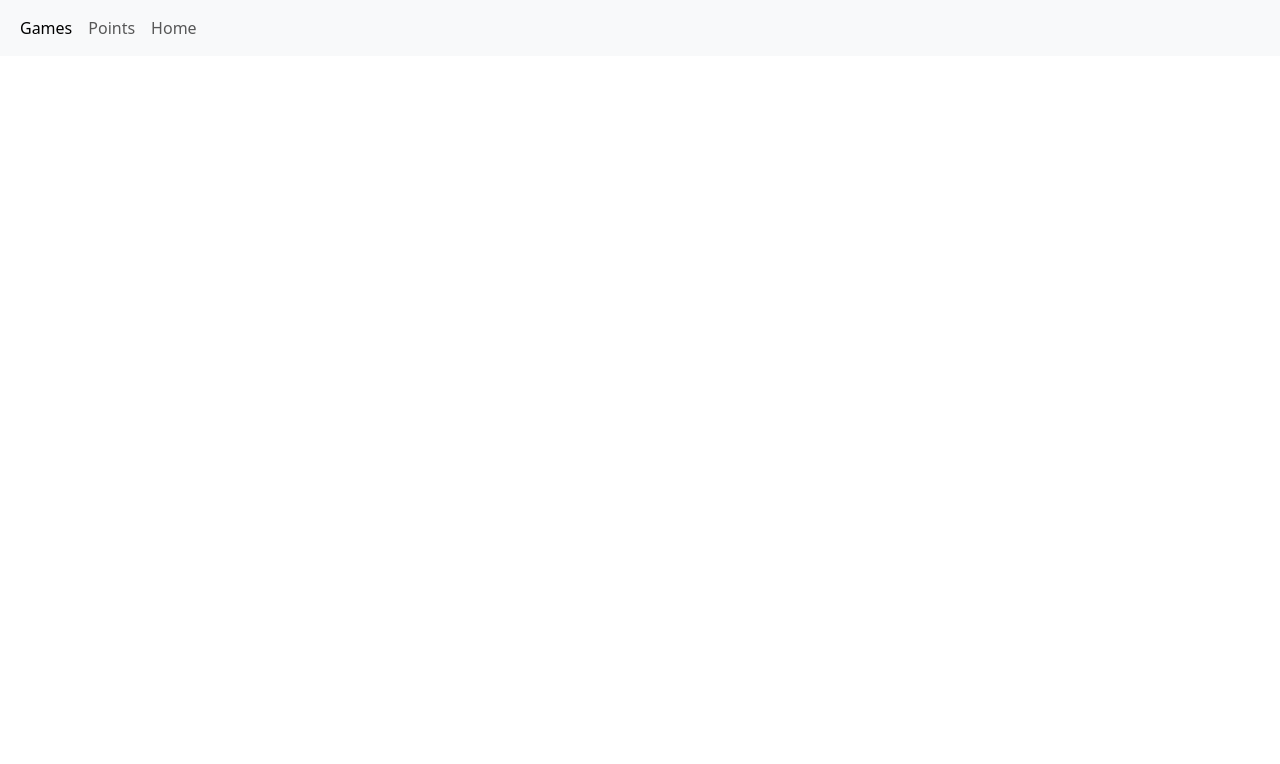
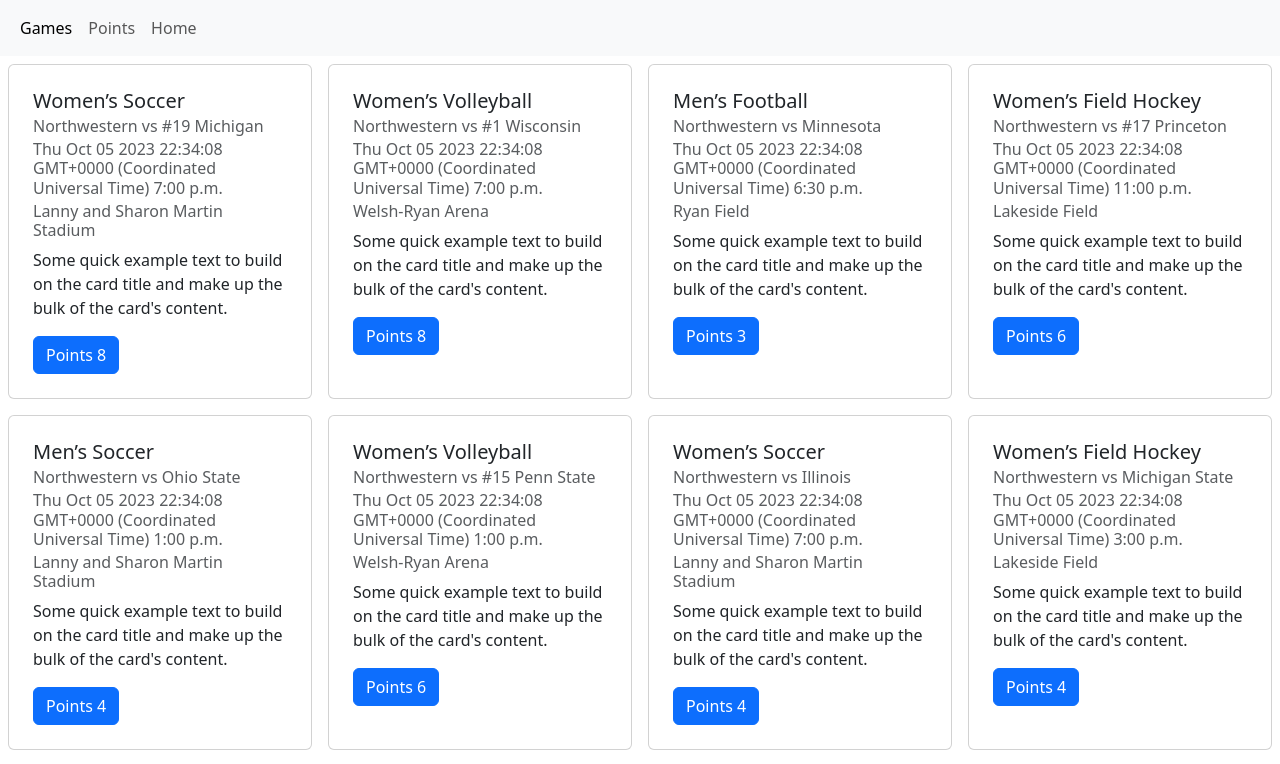
Before and after one commit to 392-f23/WILDCATracker, a React (Vite) app: page /games in a window 1280 px wide. Shown: the top 764 px of the page. Built offline with nearby package versions, Linux system fonts and the light colour scheme.

Commit message:
Alex GamesList Structure

```diff
--- a/src/components/GameCard.jsx
+++ b/src/components/GameCard.jsx
@@ -1,13 +1,13 @@
-const GameCard = ({ Game }) => {
+const GameCard = ({ game }) => {
     return (
-        <div className="card" style={{width : "18rem"}}>
+        <div className="card m-2 p-2">
           <div className="card-body">
-            <h5 className="card-title">{Game.sport}</h5>
-            <h6 className="card-subtitle mb-2 text-muted">Northwestern vs {Game.opponent}</h6>
-            <h6 className="card-subtitle mb-2 text-muted">{Game.date.toString()} {Game.time}</h6>
-            <h6 className="card-subtitle mb-2 text-muted">{Game.location}</h6>
+            <h5 className="card-title">{game.sport}</h5>
+            <h6 className="card-subtitle mb-2 text-muted">Northwestern vs {game.opponent}</h6>
+            <h6 className="card-subtitle mb-2 text-muted">{game.date.toString()} {game.time}</h6>
+            <h6 className="card-subtitle mb-2 text-muted">{game.location}</h6>
             <p className="card-text">Some quick example text to build on the card title and make up the bulk of the card's content.</p>
-            <a href="#" className="btn btn-primary">Points {Game.points}</a>
+            <a href="#" className="btn btn-primary">Points {game.points}</a>
           </div>
         </div>
     )
--- /dev/null
+++ b/src/components/GamesList.css
@@ -0,0 +1,4 @@
+.games-list {
+    display: grid;
+    grid-template-columns: repeat(auto-fill, 20rem);
+  }
--- /dev/null
+++ b/src/components/GamesList.jsx
@@ -0,0 +1,15 @@
+import GameCard from './GameCard';
+import './GamesList.css';
+
+const GamesList = ({games}) => {
+  return(
+  <div className="games-list">
+  {
+    Object.entries(games).map(([id, game]) => {
+      return( <GameCard game = {game} />)})
+  }
+  </div>
+)
+};
+
+export default GamesList;
--- a/src/components/GamesPage.jsx
+++ b/src/components/GamesPage.jsx
@@ -0,0 +1,11 @@
+import GamesList from "./GamesList"
+
+const GamesPage = ({games}) => {
+    return (
+      <div>
+        <GamesList games={games} />
+      </div>
+    );
+  };
+
+export default GamesPage;
--- a/src/components/Router.jsx
+++ b/src/components/Router.jsx
@@ -1,7 +1,7 @@
 import React from "react";
 import { BrowserRouter, Route, Routes, useParams } from "react-router-dom";
 import NavBar from "./NavBar"
-import GameCard from "./GameCard"
+import GamesPage from "./GamesPage"
 import games_data from "../utilities/data.js";
 
 const MyRouter = () => {
@@ -9,13 +9,13 @@
 		<BrowserRouter>
 			<Routes>
 				<Route path='/' element = {
+					<NavBar></NavBar>
+				}></Route>
+				<Route path='/games' element = {
 					<div>
 						<NavBar></NavBar>
-						<GameCard Game={games_data["1"]}></GameCard>
+						<GamesPage games={games_data}></GamesPage>
 					</div>
-				}></Route>
-				<Route path='/games' element = {
-					<NavBar></NavBar>
 				}></Route>
 				<Route path='/points' element = {
 					<NavBar></NavBar>
--- a/src/utilities/data.js
+++ b/src/utilities/data.js
@@ -1,5 +1,6 @@
-const games_data = {
-  "1": {
+const games_data = [
+  {
+    id: 1,
     sport: "Women’s Soccer",
     opponent: "#19 Michigan",
     location: "Lanny and Sharon Martin Stadium",
@@ -7,7 +8,8 @@
     time: "7:00 p.m.",
     points: 8
   },
-  "2": {
+  {
+    id: 2,
     sport: "Women’s Volleyball",
     opponent: "#1 Wisconsin",
     location: "Welsh-Ryan Arena",
@@ -15,7 +17,8 @@
     time: "7:00 p.m.",
     points: 8
   },
-  "3": {
+  {
+    id: 3,
     sport: "Men’s Football",
     opponent: "Minnesota",
     location: "Ryan Field",
@@ -23,7 +26,8 @@
     time: "6:30 p.m.",
     points: 3
   },
-  "4": {
+  {
+    id: 4,
     sport: "Women’s Field Hockey",
     opponent: "#17 Princeton",
     location: "Lakeside Field",
@@ -31,7 +35,8 @@
     time: "11:00 p.m.",
     points: 6
   },
-  "5": {
+  {
+    id: 5,
     sport: "Men’s Soccer",
     opponent: "Ohio State",
     location: "Lanny and Sharon Martin Stadium",
@@ -39,7 +44,8 @@
     time: "1:00 p.m.",
     points: 4
   },
-  "6": {
+  {
+    id: 6,
     sport: "Women’s Volleyball",
     opponent: "#15 Penn State",
     location: "Welsh-Ryan Arena",
@@ -47,7 +53,8 @@
     time: "1:00 p.m.",
     points: 6
   },
-  "7": {
+  {
+    id: 7,
     sport: "Women’s Soccer",
     opponent: "Illinois",
     location: "Lanny and Sharon Martin Stadium",
@@ -55,7 +62,8 @@
     time: "7:00 p.m.",
     points: 4
   },
-  "8": {
+  {
+    id: 8,
     sport: "Women’s Field Hockey",
     opponent: "Michigan State",
     location: "Lakeside Field",
@@ -63,7 +71,8 @@
     time: "3:00 p.m.",
     points: 4
   },
-  "9": {
+  {
+    id: 9,
     sport: "Women’s Volleyball",
     opponent: "Michigan State",
     location: "Welsh-Ryan Arena",
@@ -71,7 +80,8 @@
     time: "7:00 p.m.",
     points: 4
   },
-  "10": {
+  {
+    id: 10,
     sport: "Men’s Football",
     opponent: "#6 Penn State",
     location: "Ryan Field",
@@ -79,7 +89,8 @@
     time: "11:00 a.m.",
     points: 3
   },
-  "11": {
+  {
+    id: 11,
     sport: "Women’s Field Hockey",
     opponent: "#15 Michigan",
     location: "Lakeside Field",
@@ -87,7 +98,8 @@
     time: "11:00 a.m.",
     points: 4
   },
-  "12": {
+  {
+    id: 12,
     sport: "Women’s Soccer",
     opponent: "Nebraska",
     location: "Lanny and Sharon Martin Stadium",
@@ -95,7 +107,8 @@
     time: "2:00 p.m.",
     points: 4
   },
-  "13": {
+  {
+    id: 13,
     sport: "Men’s Soccer",
     opponent: "Green Bay",
     location: "Lanny and Sharon Martin Stadium",
@@ -103,7 +116,8 @@
     time: "6:00 p.m.",
     points: 4
   },
-  "14": {
+  {
+    id: 14,
     sport: "Men’s Football",
     opponent: "Howard",
     location: "Ryan Field",
@@ -111,7 +125,8 @@
     time: "2:00 p.m.",
     points: 4
   },
-  "15": {
+  {
+    id: 15,
     sport: "Men’s Soccer",
     opponent: "Rutgers",
     location: "Lanny and Sharon Martin Stadium",
@@ -119,7 +134,8 @@
     time: "1:00 p.m.",
     points: 4
   },
-  "16": {
+  {
+    id: 16,
     sport: "Women’s Volleyball",
     opponent: "Maryland",
     location: "Welsh-Ryan Arena",
@@ -127,7 +143,8 @@
     time: "7:00 p.m.",
     points: 4
   },
-  "18": {
+  {
+    id: 17,
     sport: "Women’s Volleyball",
     opponent: "Nebraska",
     location: "Welsh-Ryan Arena",
@@ -135,7 +152,8 @@
     time: "7:00 p.m.",
     points: 4
   },
-  "19": {
+  {
+    id: 18,
     sport: "Women’s Soccer",
     opponent: "Minnesota",
     location: "Lanny and Sharon Martin Stadium",
@@ -143,7 +161,8 @@
     time: "7:00 p.m.",
     points: 4
   },
-  "20": {
+  {
+    id: 19,
     sport: "Men’s Soccer",
     opponent: "Michigan State",
     location: "Lanny and Sharon Martin Stadium",
@@ -151,7 +170,8 @@
     time: "7:00 p.m.",
     points: 4
   },
-  "21": {
+  {
+    id: 20,
     sport: "Women’s Volleyball",
     opponent: "Michigan",
     location: "Welsh-Ryan Arena",
@@ -159,7 +179,8 @@
     time: "7:00 p.m.",
     points: 4
   },
-  "22": {
+  {
+    id: 21,
     sport: "Men’s Soccer",
     opponent: "Indiana",
     location: "Lanny and Sharon Martin Stadium",
@@ -167,7 +188,8 @@
     time: "7:00 p.m.",
     points: 4
   },
-  "23": {
+  {
+    id: 22,
     sport: "Women’s Field Hockey",
     opponent: "Maryland",
     location: "Lakeside Field",
@@ -175,7 +197,8 @@
     time: "3:00 p.m.",
     points: 4
   },
-  "24": {
+  {
+    id: 23,
     sport: "Men’s Football",
     opponent: "Maryland",
     location: "Ryan Field",
@@ -183,7 +206,7 @@
     time: "TBA",
     points: 3
   },
-}
+];
 
 
 export default games_data;
```
